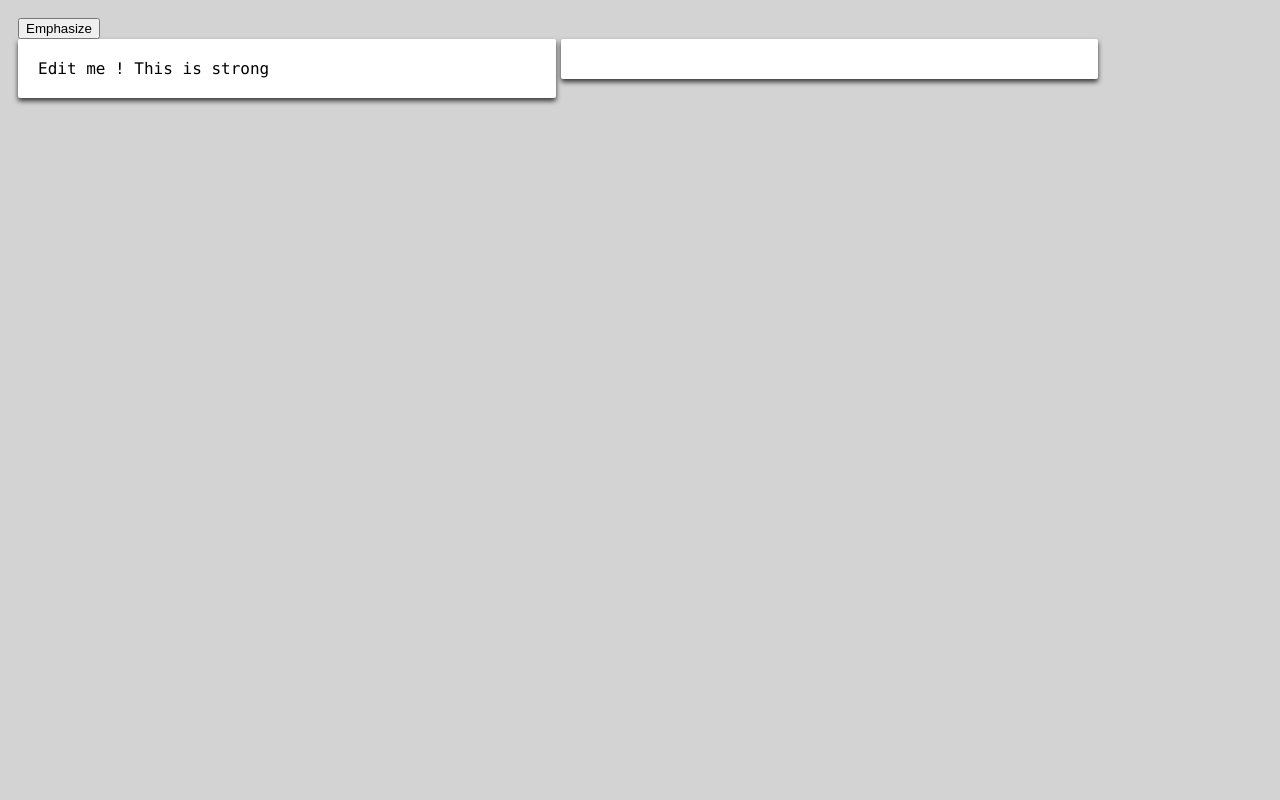
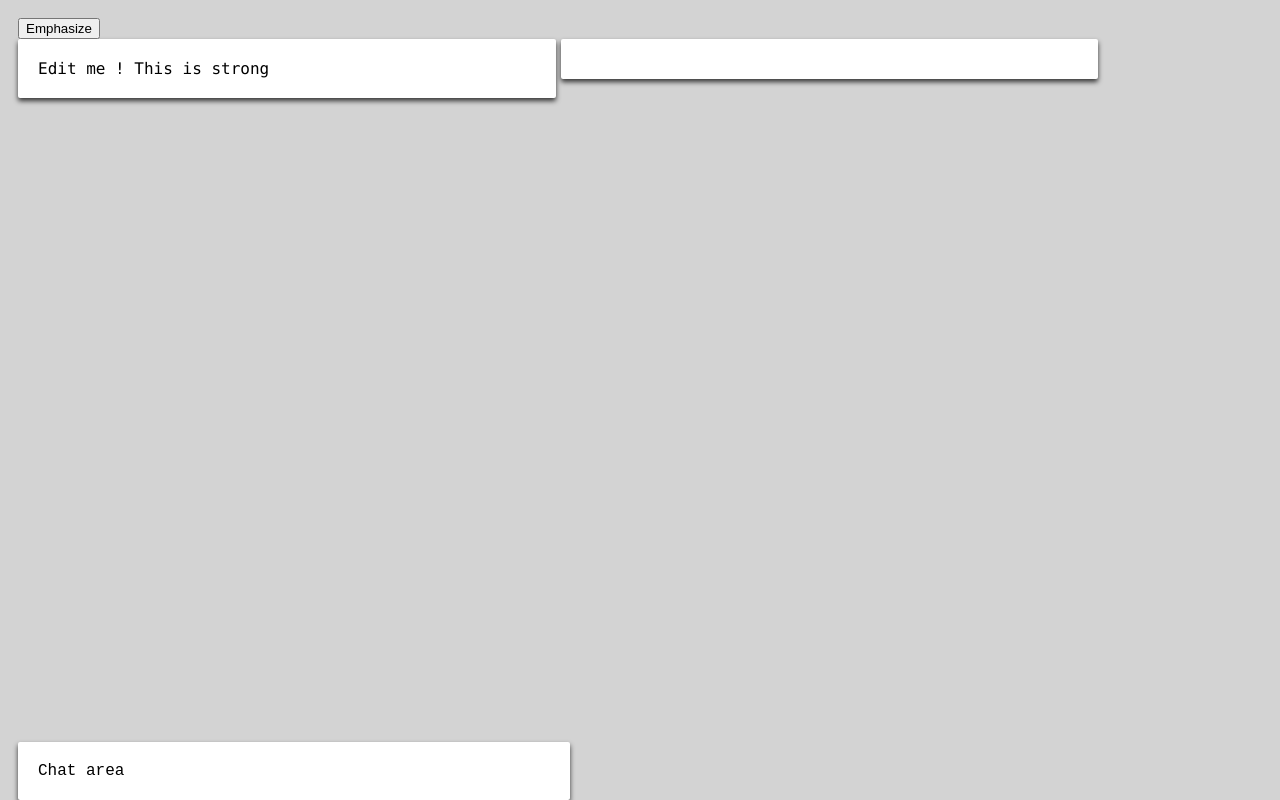
Before and after one commit to Karalix/Downstrates, a website with bundled scripts: page client/index.html in a window 1280 px wide. Built offline with nearby package versions, Linux system fonts and the light colour scheme; no server answers.

Commit message:
Trying to add a simple chat

```diff
--- a/client/index.html
+++ b/client/index.html
@@ -12,6 +12,7 @@
     <div id="editable-document" contenteditable="true">Edit me ! This is strong
     </div>
     <div id="viewable-document" ></div>
+    <div id="chat" contenteditable="true">Chat area</div>
     <script src="markdown.js"></script>
     <script src="bundle.js"></script>
 </body>
--- a/client/style.css
+++ b/client/style.css
@@ -14,6 +14,19 @@ body{
     overflow: hidden;
 }
 
+#chat{
+    background-color: white;
+    padding: 20px;
+    border-radius: 2px;
+    box-shadow: 0px 3px 5px 0px rgba(0,0,0,0.75);
+    font-family: "sans-serif", monospace;
+    float: left;
+    width: 40%;
+    overflow: hidden;
+    position:absolute;
+    bottom: 0;
+}
+
 #viewable-document{
     margin-left: 5px;
     background-color: white;
--- a/server/server.js
+++ b/server/server.js
@@ -11,6 +11,7 @@ createDoc(startServer);
 function createDoc(callback) {
     var connection = backend.connect();
     var doc = connection.get('examples', 'textarea');
+    var chat = connection.get('chat', 'chat-msg');
     doc.fetch(function(err) {
         if (err) throw err;
               if (doc.type === null) {
@@ -22,6 +23,11 @@ function createDoc(callback) {
 
     doc.on('op',function(){
         console.log(doc.data);
+    })
+
+
+    chat.on('op', function(){
+        console.log(chat.data);
     })
 }
 
```
Also changed, not shown: client/script.js (+14 -0 lines). Lines whose indentation alone changed are shown as unchanged.
